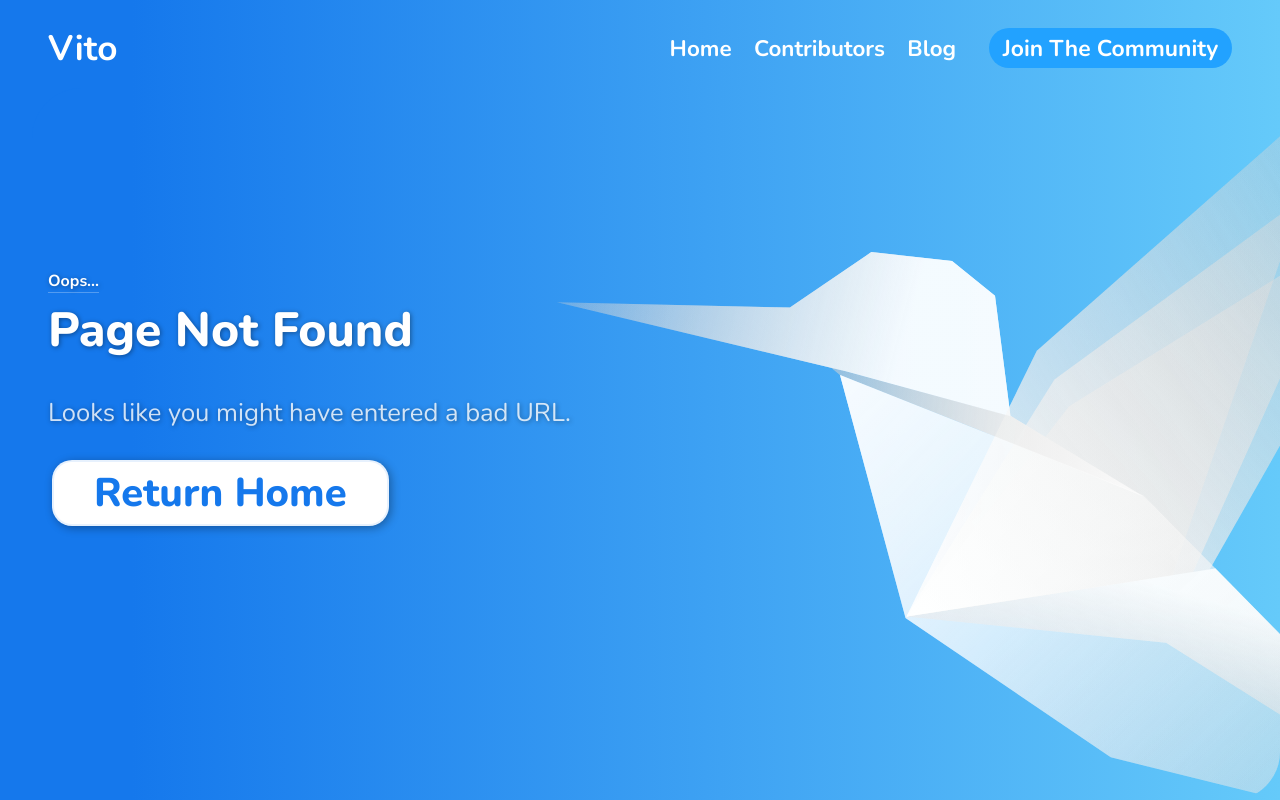
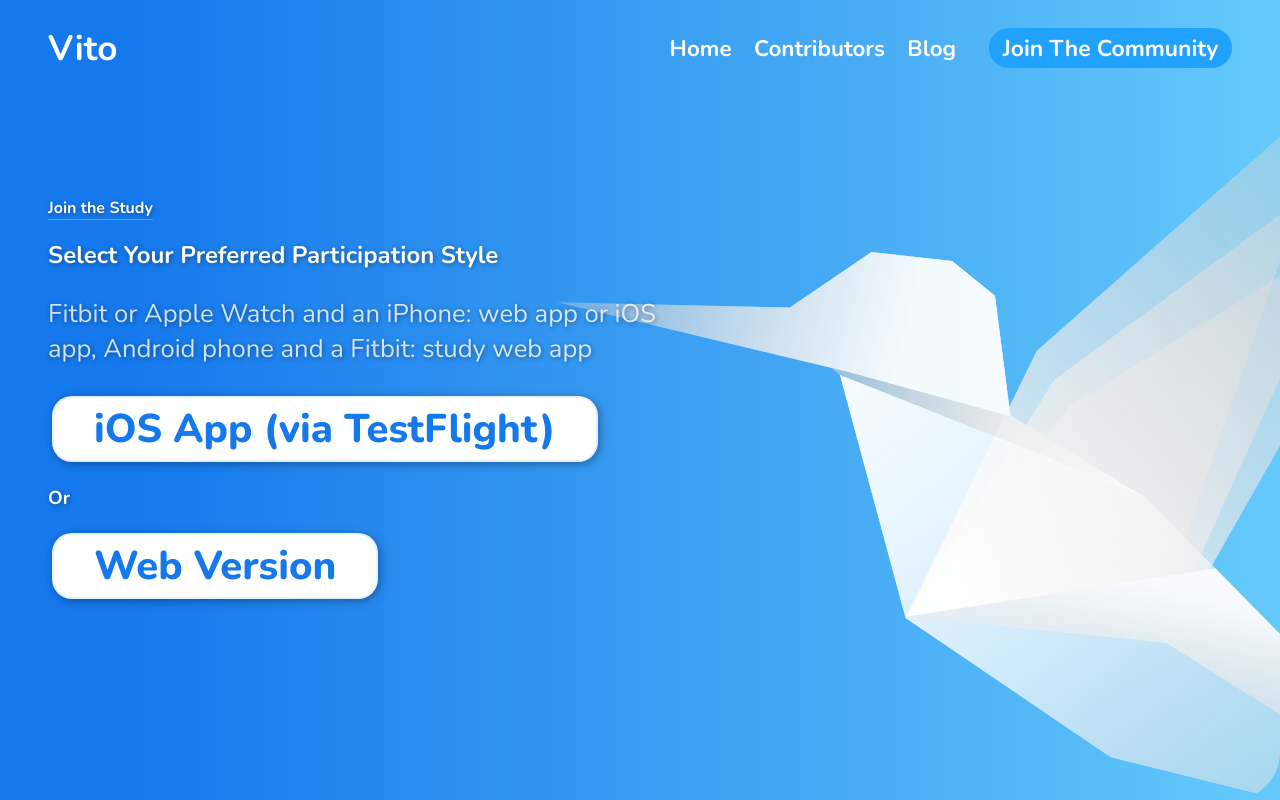
Before and after one commit to Vito-Research/Vito-Website, a React (Vite) app: page /join in a window 1280 px wide. Before the commit this address had no page. Built offline with nearby package versions, Linux system fonts and the light colour scheme.

Commit message:
adds join study view

```diff
--- a/src/components/App.tsx
+++ b/src/components/App.tsx
@@ -9,7 +9,8 @@
 import BlogIndex from "./Blog/BlogIndex";
 import BlogFeed from "./Blog/BlogFeed";
 import BlogPostPage from "./Blog/BlogPostPage";
-
+import JoinStudyLanding from "./Study/JoinStudySection";
+import Study from "./Study/Study";
 function App() {
   return (
     <BrowserRouter>
@@ -18,6 +19,8 @@
       <Routes>
         <Route path="/" element={<Home />} />
         <Route path="/coming-soon" element={<ComingSoon />} />
+        <Route path="/join" element={<JoinStudyLanding />} />
+        <Route path="/study" element={<Study />} />
         <Route path="/people" element={<People />} />
         <Route path="/blog" element={<Blog />}>
           <Route index element={<BlogFeed />} />
--- /dev/null
+++ b/src/components/Study/JoinStudySection.tsx
@@ -0,0 +1,38 @@
+import Landing from "../Landing";
+
+function JoinStudyLanding() {
+  return (
+    <Landing>
+      <strong>Join the Study</strong>
+      <h2>Select Your Preferred Participation Style</h2>
+      <p>
+       Fitbit or Apple Watch and an iPhone: web app or iOS app, Android phone and a Fitbit: study web app
+      </p>
+
+
+
+      <a className="footer-text" href="https://testflight.apple.com/join/4zTJb4VX">
+
+            <button
+        type="button"
+        className="btn btn-cta"
+      >
+        iOS App (via TestFlight)
+      </button>
+      </a>
+<h3> Or </h3>
+      <a className="footer-text" href="https://www.fitbit.com/oauth2/authorize?response_type=token&client_id=238Y7Z&redirect_uri=https://vitostudy.streamlitapp.com?&scope=heartrate%20sleep%20oxygen_saturation%20respiratory_rate%20temperature&expires_in=604800">
+
+          <button
+      type="button"
+      className="btn btn-cta"
+    >
+      Web Version
+    </button>
+    </a>
+
+    </Landing>
+  );
+}
+
+export default JoinStudyLanding;
--- /dev/null
+++ b/src/components/Study/Study.tsx
@@ -0,0 +1,18 @@
+import Landing from "../Landing";
+
+function Study() {
+  return (
+    <Landing>
+      <strong>Join the Study</strong>
+      <h2>Select Your Preferred Participation Style</h2>
+      <p>
+       Fitbit or Apple Watch and an iPhone: web app or iOS app, Android phone and a Fitbit: study web app
+      </p>
+
+
+
+    </Landing>
+  );
+}
+
+export default Study;
```
Also changed, not shown: src/components/Study/JoinStudySection.scss (added), 1 other file (tests, documents, lock files or other folders).
